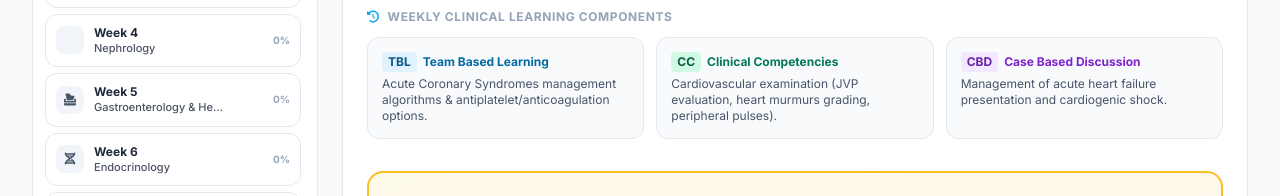
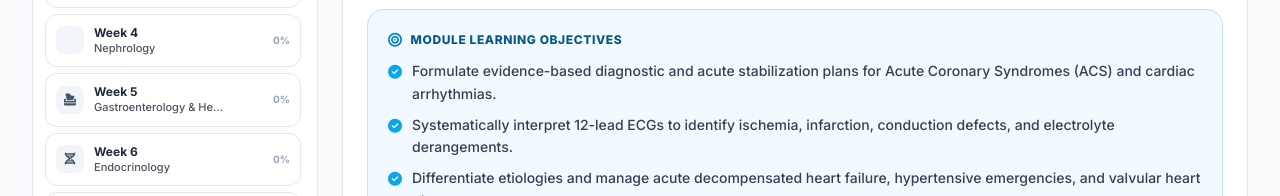
Before and after one commit to drizzaarsyika-usim/pam301Astudyguide, a plain HTML site: page index.html in a window 1280 px wide. Shown: the part 597-793 px from the top of the page. Drawn offline with nearby package versions, Linux system fonts and the light colour scheme.

Commit message:
Update index.html
add learning objectives

```diff
--- a/index.html
+++ b/index.html
@@ -354,6 +354,11 @@
                 color: 'rose',
                 bgGradient: 'from-rose-500 to-red-600',
                 description: 'Focus on cardiovascular disorders, haemodynamics, ECG arrhythmia identification, coronary syndromes, and blood pressure control.',
+                learningObjectives: [
+                    'Formulate evidence-based diagnostic and acute stabilization plans for Acute Coronary Syndromes (ACS) and cardiac arrhythmias.',
+                    'Systematically interpret 12-lead ECGs to identify ischemia, infarction, conduction defects, and electrolyte derangements.',
+                    'Differentiate etiologies and manage acute decompensated heart failure, hypertensive emergencies, and valvular heart disease.'
+                ],
                 assignment: {
                     title: 'ECG Interpretation',
                     description: 'Systematic approach to 12-Lead ECG: Rate, Rhythm, Axis, Intervals (PR, QRS, QTc), Waves (P, QRS, ST, T), and clinical synthesis.',
@@ -405,6 +410,11 @@
                 color: 'sky',
                 bgGradient: 'from-sky-500 to-blue-600',
                 description: 'Study of obstructive and restrictive lung diseases, pulmonary vasculature, respiratory failure, and thoracic oncology.',
+                learningObjectives: [
+                    'Demonstrate competency in stepwise emergency management for acute asthma exacerbations and severe COPD flares.',
+                    'Systematically interpret Arterial Blood Gases (ABGs) and Chest Radiographs (CXRs) to direct acute respiratory care.',
+                    'Risk-stratify and manage pulmonary embolism, pneumonia (using CURB-65 criteria), and pleural effusions using Light’s criteria.'
+                ],
                 assignment: {
                     title: 'ABG & CXR Interpretation',
                     description: 'Dual competence assignment covering systematic arterial blood gas analysis and structured chest x-ray evaluation.',
@@ -453,6 +463,11 @@
                 color: 'emerald',
                 bgGradient: 'from-emerald-500 to-teal-600',
                 description: 'Covers renal parenchymal diseases, acute and chronic kidney injury, glomerulopathies, and renal replacement therapies.',
+                learningObjectives: [
+                    'Distinguish pre-renal, intrinsic renal, and post-renal causes of Acute Kidney Injury (AKI) using urine indices and clinical findings.',
+                    'Analyze renal function tests (RP/BUSE) and urine microscopy (UFEME) to differentiate nephrotic from nephritic syndromes.',
+                    'Recognize emergency indications for Renal Replacement Therapy (AEIOU criteria) and manage chronic kidney disease complications.'
+                ],
                 assignment: {
                     title: 'Renal Profile Interpretation & UFEME',
                     description: 'Evaluation of renal function test (RP/BUSE) alongside Urine Full Examination & Microscopic Examination (UFEME).',
@@ -498,6 +513,11 @@
                 color: 'amber',
                 bgGradient: 'from-amber-500 to-orange-600',
                 description: 'Encompasses luminal gastrointestinal pathology, acute and chronic liver disorders, biliary tract, and pancreatic disease.',
+                learningObjectives: [
+                    'Interpret Liver Function Test (LFT) patterns to differentiate hepatocellular, cholestatic, and isolated hyperbilirubinemic pathology.',
+                    'Execute emergency management protocols for acute upper gastrointestinal hemorrhage and acute pancreatitis.',
+                    'Diagnose and manage complications of decompensated liver disease, including hepatic encephalopathy, ascites, and SBP.'
+                ],
                 assignment: {
                     title: 'Liver Function Test (LFT) Interpretation',
                     description: 'Detailed approach to patterns of liver enzyme elevation: Hepatocellular vs Cholestatic vs Isolated Hyperbilirubinaemia.',
@@ -547,6 +567,11 @@
                 color: 'purple',
                 bgGradient: 'from-purple-500 to-violet-600',
                 description: 'Study of glucose homeostasis, thyroid, adrenal, pituitary axes, and metabolic disorders.',
+                learningObjectives: [
+                    'Contrast diagnostic criteria, fluid resuscitation, and insulin therapy for Diabetic Ketoacidosis (DKA) vs Hyperosmolar Hyperglycaemic State (HHS).',
+                    'Formulate tailored glycemic control regimens, including basal-bolus titration and oral hypoglycaemic dosing in renal impairment.',
+                    'Evaluate and initiate acute stabilization for endocrine crises including Thyroid Storm, Myxoedema Coma, and Acute Addisonian Crisis.'
+                ],
                 assignment: {
                     title: 'Diabetes Emergencies',
                     description: 'Comparative management and fluid resuscitation protocols for Diabetic Ketoacidosis (DKA) vs Hyperosmolar Hyperglycaemic State (HHS).',
@@ -595,6 +620,11 @@
                 color: 'indigo',
                 bgGradient: 'from-indigo-500 to-sky-600',
                 description: 'Multidisciplinary module covering autoimmune connective tissue disorders, dermatological presentations, and central/peripheral neurological pathology.',
+                learningObjectives: [
+                    'Conduct structured neurological assessments and apply hyperacute stroke pathways (NIHSS, thrombolysis/thrombectomy eligibility).',
+                    'Evaluate primary vs secondary headache etiology using SNOOP4 red flags to guide urgent neuroimaging and lumbar puncture.',
+                    'Recognize multisystem autoimmune connective tissue diseases (SLE, RA) and emergency dermatological manifestations.'
+                ],
                 assignment: {
                     title: 'Approach to Headache',
                     description: 'Structured diagnostic workup for acute vs chronic headache: Red flags (SNOOP criteria), primary vs secondary causes.',
@@ -664,6 +694,11 @@
                 color: 'teal',
                 bgGradient: 'from-teal-500 to-cyan-600',
                 description: 'Covers red blood cell, white blood cell, and coagulation disorders along with tropical and systemic infectious etiologies.',
+                learningObjectives: [
+                    'Interpret Full Blood Counts (FBC) and peripheral blood smears to classify anemias, cytopenias, and hematological malignancies.',
+                    'Identify warning signs and manage fluid therapy protocols for acute tropical infections including Dengue Fever and Malaria.',
+                    'Evaluate coagulation abnormalities (DIC, ITP) and apply appropriate anticoagulant reversal protocols.'
+                ],
                 assignment: {
                     title: 'Interpreting Full Blood Count (FBC/FBP)',
                     description: 'Systematic approach to microcytic, normocytic, and macrocytic anaemia, leukocytosis, thrombocytopenia, and blood film morphological features.',
@@ -727,6 +762,11 @@
                 color: 'red',
                 bgGradient: 'from-red-600 to-rose-700',
                 description: 'Final consolidation of medical resuscitation, shock management, and acute life-threatening medical emergencies.',
+                learningObjectives: [
+                    'Master rapid assessment and goal-directed resuscitation in undifferentiated shock (septic, cardiogenic, anaphylactic, hypovolemic).',
+                    'Execute immediate life-saving pathways for status epilepticus, status asthmaticus, acute pulmonary edema, and hypertensive crisis.',
+                    'Demonstrate systematic airway, breathing, and circulatory stabilization in the deteriorating medical patient.'
+                ],
                 assignment: {
                     title: 'Status Asthmaticus Management',
                     description: 'Emergency resuscitation protocol for acute severe life-threatening asthma exacerbation.',
@@ -915,6 +955,21 @@
                 </div>
 
                 <div class="p-6 space-y-8">
+                    <!-- Weekly Learning Objectives Section -->
+                    <div class="bg-sky-50/80 dark:bg-sky-950/30 border border-sky-200 dark:border-sky-800/60 rounded-2xl p-4 sm:p-5 space-y-2.5 shadow-xs">
+                        <h3 class="text-xs font-extrabold uppercase tracking-wider text-sky-800 dark:text-sky-300 flex items-center gap-2">
+                            <i class="fa-solid fa-bullseye text-sky-600 dark:text-sky-400 text-sm"></i> Module Learning Objectives
+                        </h3>
+                        <ul class="space-y-2 text-xs sm:text-sm text-slate-700 dark:text-slate-200">
+                            ${week.learningObjectives ? week.learningObjectives.map(obj => `
+                                <li class="flex items-start space-x-2.5">
+                                    <i class="fa-solid fa-circle-check text-sky-500 dark:text-sky-400 text-sm mt-0.5 shrink-0"></i>
+                                    <span class="leading-relaxed font-medium">${obj}</span>
+                                </li>
+                            `).join('') : ''}
+                        </ul>
+                    </div>
+
                     <!-- Weekly Recurring Sessions (TBL / CC / CBD) Row -->
                     <div>
                         <h3 class="text-xs font-bold uppercase tracking-wider text-slate-400 mb-3 flex items-center gap-2">
```
